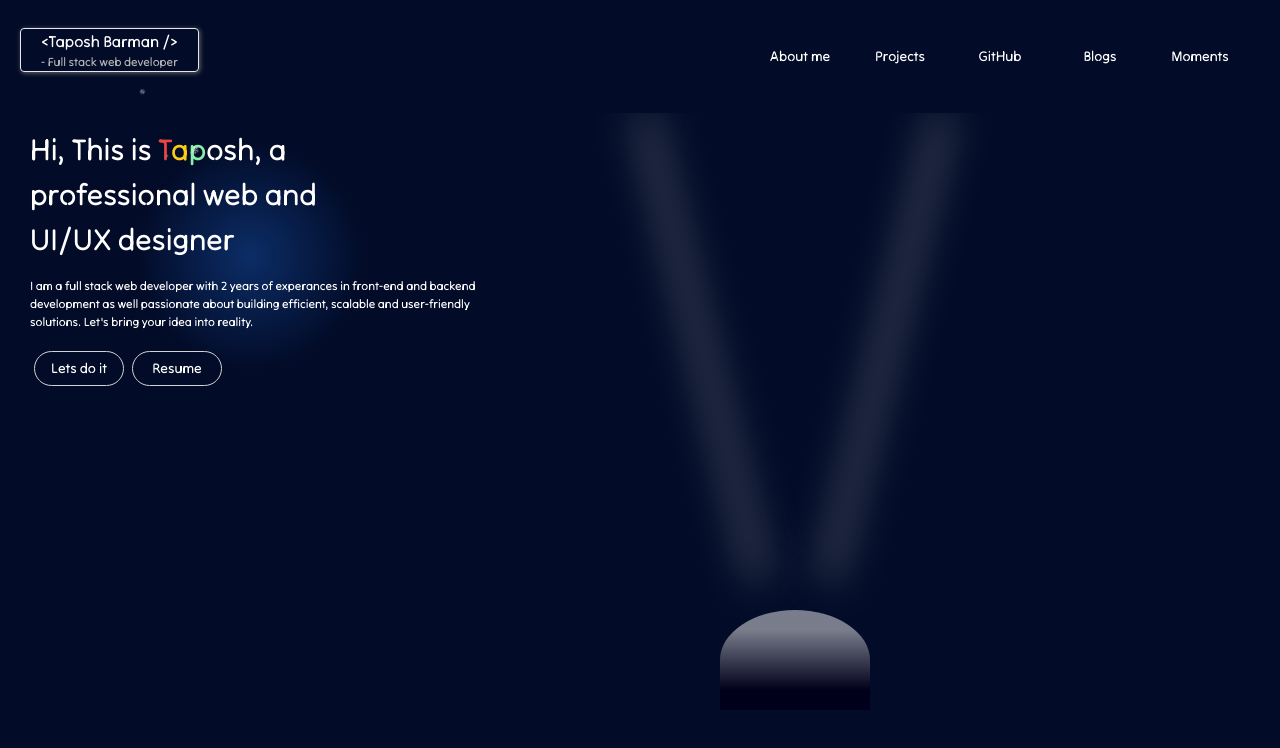
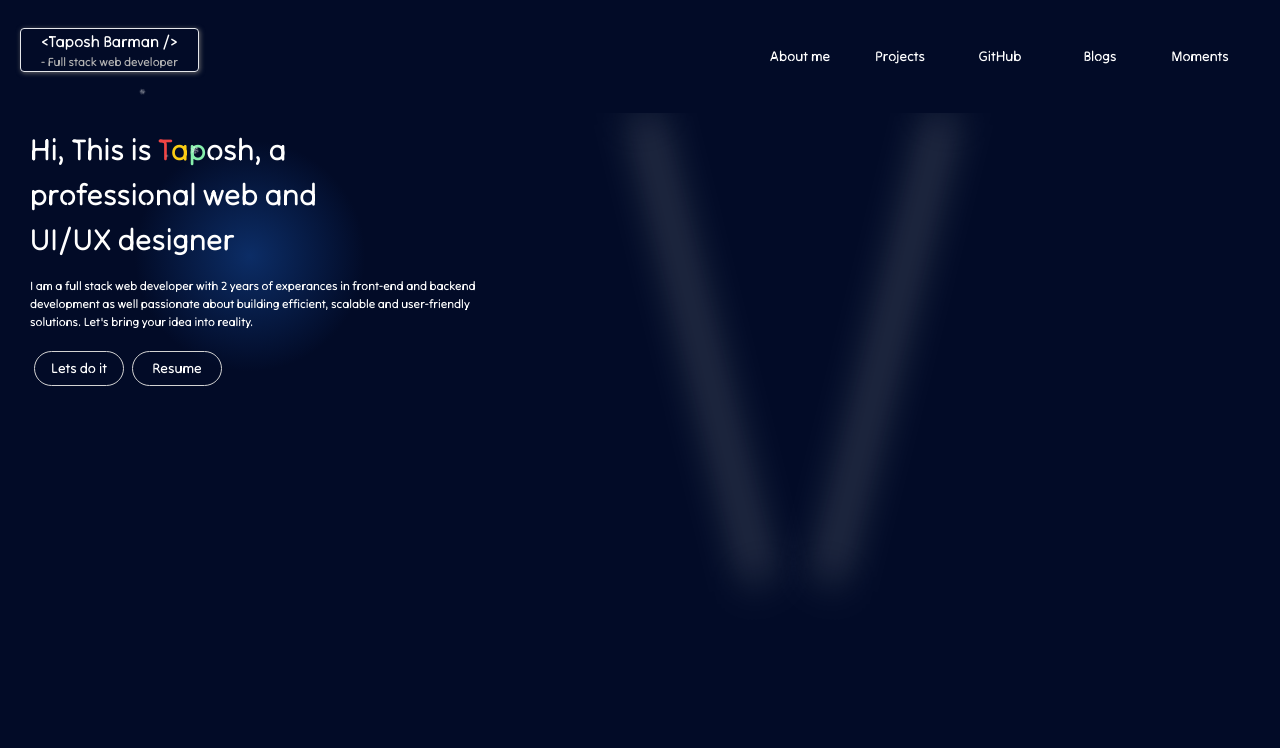
Before and after one commit to Taposh321/Portfolio, a React (Vite) app: page / in a window 1280 px wide. Shown: the top 748 px of the page. Built offline with nearby package versions, Linux system fonts and the light colour scheme.

Commit message:
too much

```diff
--- a/src/components/aboutMe/aboutMe.jsx
+++ b/src/components/aboutMe/aboutMe.jsx
@@ -91,7 +91,6 @@ and user-friendly solutions. Let's bring your idea into reality.
 <div className="w-full h-full myphoto relative flex " >
 <AnimatedLight position={{x:0,y:0}} animationName={"lightMoveLeft"} />
 <AnimatedLight position={{x:300,y:0}} animationName={"lightMoveRight"} />
-<div className='hill absolute'></div>
     </div>
     </div>
 
```
